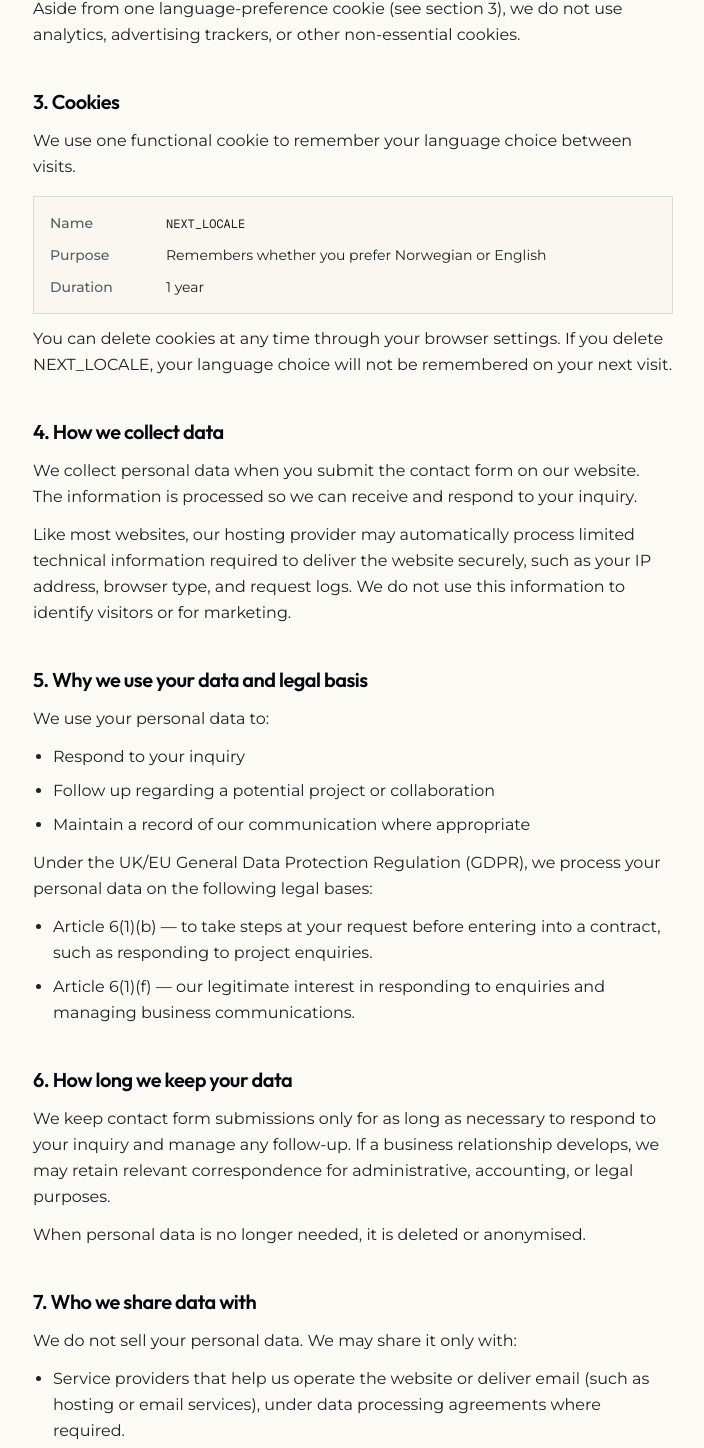
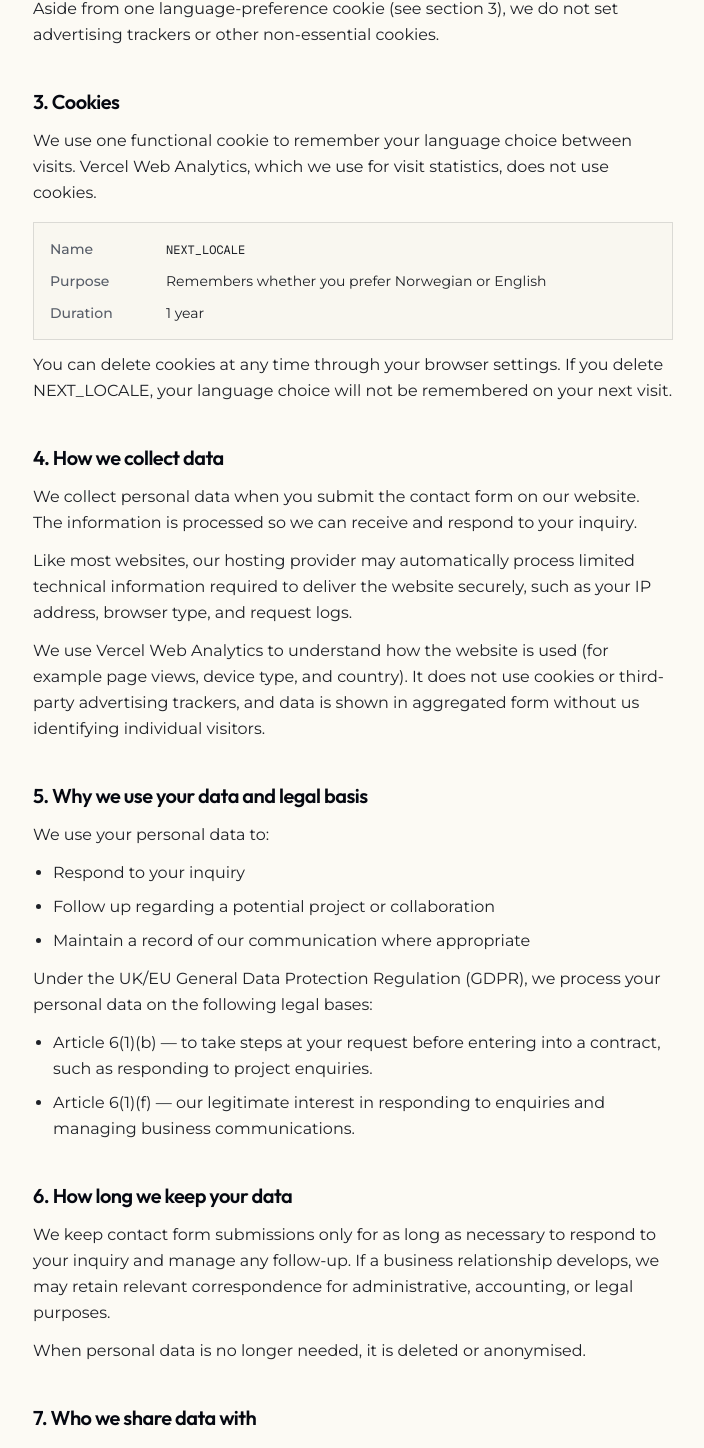
Before and after one commit to skyruddaniel-design/Danny-site-public, a Next.js app: page /en/privacy in a window 1280 px wide. Shown: the part 734-2182 px from the top of the page, without its empty margins (287-991 px from the left). Built offline with nearby package versions, Linux system fonts and the light colour scheme.

Commit message:
added vercel analytics

```diff
--- a/app/[locale]/layout.tsx
+++ b/app/[locale]/layout.tsx
@@ -2,6 +2,7 @@ import { Footer } from "@/components/footer";
 import { HeroIntroProvider } from "@/components/hero-intro-context";
 import { SectionHashScroll } from "@/components/section-hash-scroll";
 import { SiteHeader } from "@/components/site-header";
+import { VercelAnalytics } from "@/components/vercel-analytics";
 import { routing } from "@/i18n/routing";
 import { getMetadataBase, buildSiteIcons } from "@/lib/seo";
 import { SITE_NAME } from "@/lib/site";
@@ -87,6 +88,7 @@ export default async function LocaleLayout({ children, params }: LayoutProps) {
             <Footer />
           </HeroIntroProvider>
         </NextIntlClientProvider>
+        <VercelAnalytics />
       </body>
     </html>
   );
--- a/app/[locale]/privacy/page.tsx
+++ b/app/[locale]/privacy/page.tsx
@@ -133,6 +133,8 @@ export default async function PrivacyPage({ params }: PageProps) {
           <p className="mt-3">{t("sections.howWeCollect.form")}</p>
 
           <p className="mt-3">{t("sections.howWeCollect.hosting")}</p>
+
+          <p className="mt-3">{t("sections.howWeCollect.analytics")}</p>
         </section>
 
         <section>
--- /dev/null
+++ b/components/vercel-analytics.tsx
@@ -0,0 +1,7 @@
+"use client";
+
+import { Analytics } from "@vercel/analytics/react";
+
+export function VercelAnalytics() {
+  return <Analytics />;
+}
--- a/messages/en.json
+++ b/messages/en.json
@@ -293,11 +293,11 @@
           "service": "Service you are interested in",
           "details": "Project details and any other information you choose to share"
         },
-        "noTracking": "Aside from one language-preference cookie (see section 3), we do not use analytics, advertising trackers, or other non-essential cookies."
+        "noTracking": "Aside from one language-preference cookie (see section 3), we do not set advertising trackers or other non-essential cookies."
       },
       "cookies": {
         "title": "3. Cookies",
-        "intro": "We use one functional cookie to remember your language choice between visits.",
+        "intro": "We use one functional cookie to remember your language choice between visits. Vercel Web Analytics, which we use for visit statistics, does not use cookies.",
         "fields": {
           "name": "Name",
           "purpose": "Purpose",
@@ -311,7 +311,8 @@
       "howWeCollect": {
         "title": "4. How we collect data",
         "form": "We collect personal data when you submit the contact form on our website. The information is processed so we can receive and respond to your inquiry.",
-        "hosting": "Like most websites, our hosting provider may automatically process limited technical information required to deliver the website securely, such as your IP address, browser type, and request logs. We do not use this information to identify visitors or for marketing."
+        "hosting": "Like most websites, our hosting provider may automatically process limited technical information required to deliver the website securely, such as your IP address, browser type, and request logs.",
+        "analytics": "We use Vercel Web Analytics to understand how the website is used (for example page views, device type, and country). It does not use cookies or third-party advertising trackers, and data is shown in aggregated form without us identifying individual visitors."
       },
       "whyWeUse": {
         "title": "5. Why we use your data and legal basis",
@@ -333,7 +334,7 @@
       "sharing": {
         "title": "7. Who we share data with",
         "intro": "We do not sell your personal data. We may share it only with:",
-        "providers": "Service providers that help us operate the website or deliver email (such as hosting or email services), under data processing agreements where required.",
+        "providers": "Service providers that help us operate the website, deliver email, or collect aggregated visit statistics (such as hosting, email services, or Vercel Web Analytics), under data processing agreements where required.",
         "authorities": "Authorities or professional advisers where we are legally required to do so.",
         "transfers": "If personal data is transferred outside the UK or EEA, we ensure appropriate safeguards are in place, such as Standard Contractual Clauses or an adequacy decision where applicable."
       },
--- a/messages/no.json
+++ b/messages/no.json
@@ -293,11 +293,11 @@
           "service": "Tjeneste du er interessert i",
           "details": "Prosjektdetaljer og annen informasjon du velger å dele"
         },
-        "noTracking": "Utover én informasjonskapsel for språkvalg (se avsnitt 3), bruker vi ikke analyseverktøy, annonsesporing eller andre ikke-nødvendige informasjonskapsler."
+        "noTracking": "Utover én informasjonskapsel for språkvalg (se avsnitt 3), setter vi ikke annonsesporing eller andre ikke-nødvendige informasjonskapsler."
       },
       "cookies": {
         "title": "3. Informasjonskapsler (cookies)",
-        "intro": "Vi bruker én funksjonell informasjonskapsel for å huske språkvalget ditt mellom besøk.",
+        "intro": "Vi bruker én funksjonell informasjonskapsel for å huske språkvalget ditt mellom besøk. Vercel Web Analytics, som vi bruker for besøksstatistikk, bruker ikke informasjonskapsler.",
         "fields": {
           "name": "Navn",
           "purpose": "Formål",
@@ -311,7 +311,8 @@
       "howWeCollect": {
         "title": "4. Hvordan vi samler inn data",
         "form": "Vi samler inn personopplysninger når du sender inn kontaktskjemaet på nettstedet vårt. Informasjonen behandles slik at vi kan motta og svare på henvendelsen din.",
-        "hosting": "Som de fleste nettsteder kan hosting-leverandøren vår automatisk behandle begrenset teknisk informasjon som er nødvendig for å levere nettstedet sikkert, for eksempel IP-adresse, nettlesertype og forespørselslogger. Vi bruker ikke denne informasjonen til å identifisere besøkende eller til markedsføring."
+        "hosting": "Som de fleste nettsteder kan hosting-leverandøren vår automatisk behandle begrenset teknisk informasjon som er nødvendig for å levere nettstedet sikkert, for eksempel IP-adresse, nettlesertype og forespørselslogger.",
+        "analytics": "Vi bruker Vercel Web Analytics for å forstå hvordan nettstedet brukes (for eksempel sidevisninger, enhetstype og land). Verktøyet bruker ikke informasjonskapsler eller tredjeparts annonsesporing, og data presenteres i aggregert form uten at vi identifiserer enkeltbesøkende."
       },
       "whyWeUse": {
         "title": "5. Hvorfor vi bruker opplysningene dine og rettslig grunnlag",
@@ -333,7 +334,7 @@
       "sharing": {
         "title": "7. Hvem vi deler data med",
         "intro": "Vi selger ikke personopplysningene dine. Vi kan dele dem bare med:",
-        "providers": "Tjenesteleverandører som hjelper oss med å drifte nettstedet eller levere e-post (for eksempel hosting eller e-posttjenester), under databehandleravtaler der det kreves.",
+        "providers": "Tjenesteleverandører som hjelper oss med å drifte nettstedet, levere e-post eller samle inn aggregert besøksstatistikk (for eksempel hosting, e-posttjenester eller Vercel Web Analytics), under databehandleravtaler der det kreves.",
         "authorities": "Myndigheter eller faglige rådgivere der vi er juridisk forpliktet til det.",
         "transfers": "Hvis personopplysninger overføres utenfor Storbritannia eller EØS, sørger vi for at passende sikkerhetstiltak er på plass, for eksempel standard kontraktsklausuler eller en tilstrekkelighetsbeslutning der det er aktuelt."
       },
--- a/package.json
+++ b/package.json
@@ -11,6 +11,7 @@
   "dependencies": {
     "@base-ui/react": "^1.6.0",
     "@hookform/resolvers": "^5.4.0",
+    "@vercel/analytics": "^2.0.1",
     "class-variance-authority": "^0.7.1",
     "clsx": "^2.1.1",
     "flubber": "^0.4.2",
```
Also changed, not shown: 1 other file (tests, documents, lock files or other folders).
